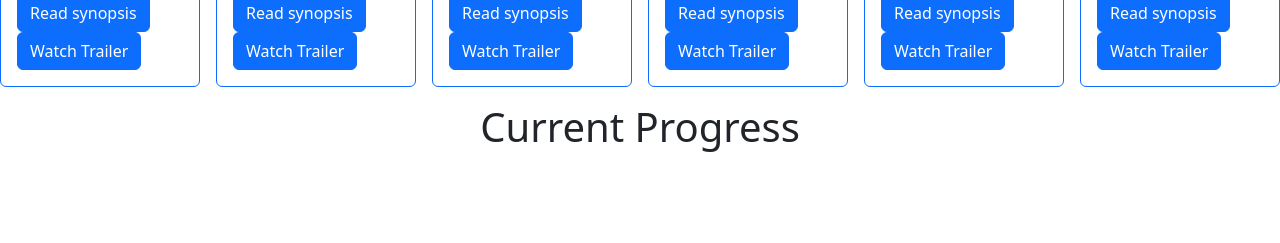
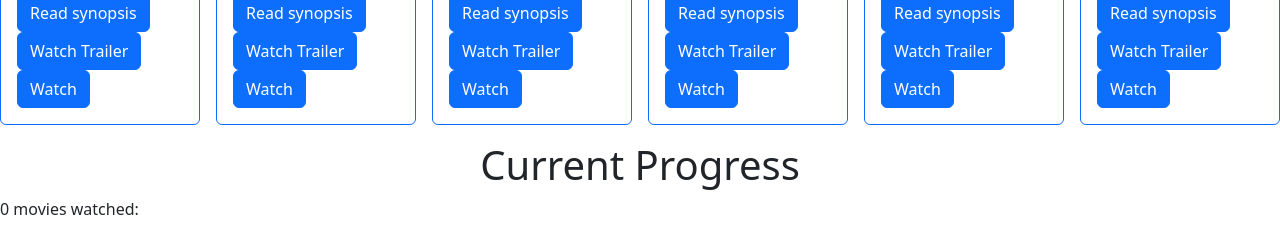
Before and after one commit to joseph-cz/marvel-tracker, a React (Vite) app: page / in a window 1280 px wide. Shown: the part 554-797 px from the top of the page. Built offline with nearby package versions, Linux system fonts and the light colour scheme.

Commit message:
Added initial phase of tracking.

```diff
--- a/src/App.jsx
+++ b/src/App.jsx
@@ -1,6 +1,6 @@
 //import './App.css'
 import Movie from './Poster'
-import Report from './Progress'
+
 import './marvel.css'
 
 function App() {
@@ -9,7 +9,6 @@ function App() {
   return (
     <section>
       <Movie />
-      <Report />
     </section>
   )
 }
--- a/src/Poster.jsx
+++ b/src/Poster.jsx
@@ -9,7 +9,7 @@ function Dropdown(){
 
   fetch("src/assets/movies.json")
     .then((response)=>{
-      console.log(response)
+
       return response.json();
     })
     .then((json)=>{
@@ -42,6 +42,9 @@ function Dropdown(){
             <div className="showcase">
             {items}
             </div>
+      </section>
+      <section>
+        <Report />
       </section>
 
     </>
@@ -85,20 +88,33 @@ function MovieInfo({description}){
 
 let initialMovies = new Set()
 
-export function Watch({name}){
+function Watch({name}){
 
-  const [watchedMovies, setWatchedMovies] = useState(initialMovies);
+  const [watchedMovie, setWatchedMovie] = useState(false);
 
   function handleChange(){
-    setWatchedMovies([...watchedMovies,
-                      {moviename:name}
-                    ])
-    initialMovies.add(name)
 
+
+    if(initialMovies.has(name))
+    {
+      console.log(initialMovies)
+      initialMovies.delete(name)
+      setWatchedMovie(false)
+    }
+    else
+    {
+      initialMovies.add(name)
+      setWatchedMovie(true)
+    }
   }
-
+  if(watchedMovie == true || initialMovies.has(name))
+  {
+    return (
+      <button onClick={handleChange} className="btn btn-secondary">Watched</button>
+    )
+  }
   return (
-    <button onClick={handleChange} className="btn btn-secondary">Watched</button>
+    <button onClick={handleChange} className="btn btn-primary">Watch</button>
   )
 }
 
@@ -129,7 +145,7 @@ function Trailer({link,name}){
   )
 }
 
-function Poster({link,title,name,description,yt}){
+function Poster({link,title,name,description,yt,id}){
     return(
 
       <div className="card border-primary mb-3">
@@ -145,12 +161,28 @@ function Poster({link,title,name,description,yt}){
           <MovieInfo description={description}></MovieInfo>
 
           <Trailer link={yt} name={name} />
+
+          <Watch name={name} />
+
         </div>
       </div>
     )
   }
 
-//Temporary storage for Movie information
+function Report(){
+
+
+const movieList = Array.from(initialMovies);
+
+const displayMovies = movieList.map(movie=><li>{movie}</li>)
+    return (
+        <>
+          <h1>Current Progress</h1>
+          <p>{initialMovies.size} movies watched:</p>
+          <p>{displayMovies}</p>
+        </>
+    )
+}
 
 
 //Posters are laid out using movie posters.
```
Also changed, not shown: 1 other file (tests, documents, lock files or other folders).
